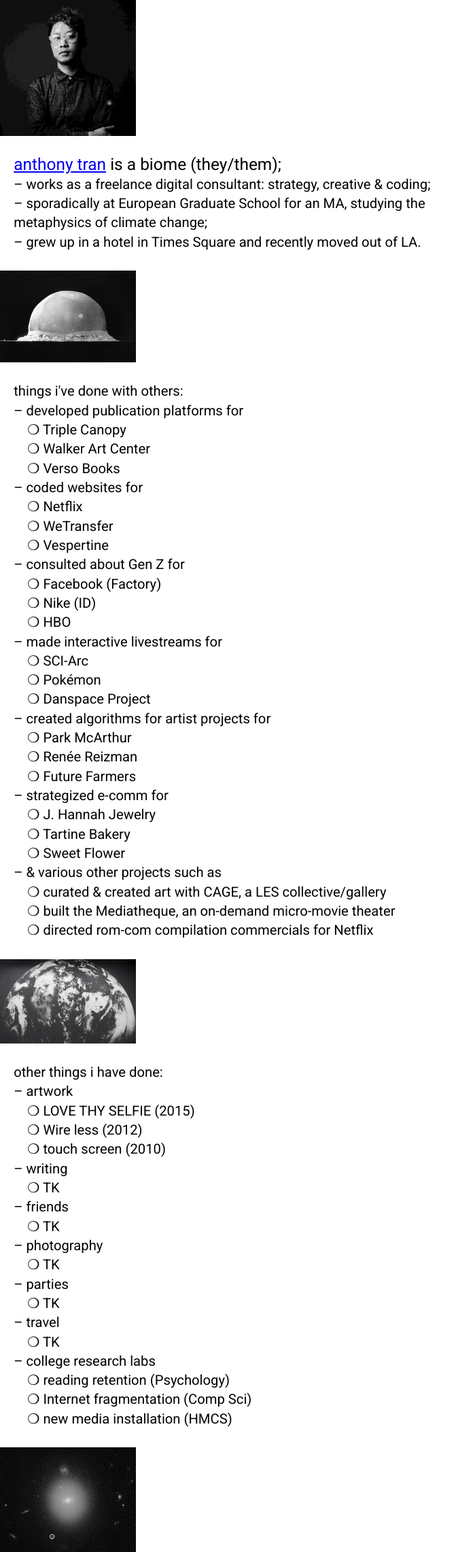
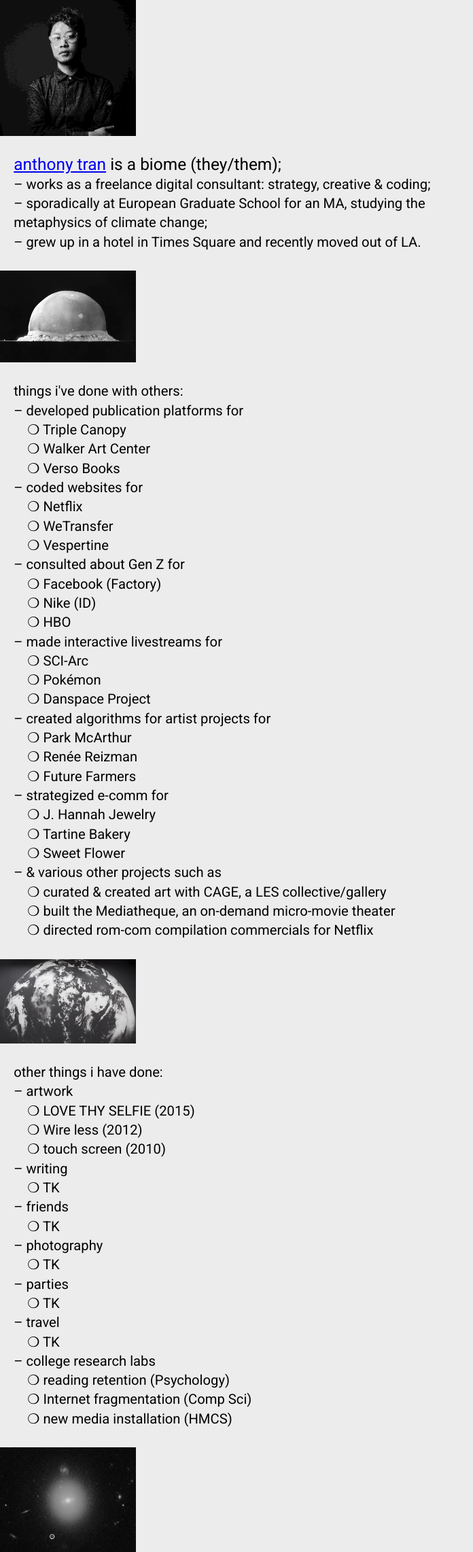
Before and after one commit to atran/atran.github.io, a Jekyll site: the page built from index.md, in a window 1280 px wide. Shown: the whole page at 68% size, without its empty margins (0-696 px from the left). Built offline with Jekyll 4.4.1, drawn with Linux system fonts in a browser that asks for light colours.

Commit message:
Update flat.html

```diff
--- a/_layouts/flat.html
+++ b/_layouts/flat.html
@@ -22,6 +22,7 @@
       font-size: calc(1em + 0.33vw);
       line-height: 1.4em;
       max-width: 680px;
+      background-color: #ececec;
     }
     h1 {
       display: inline-block;
```
